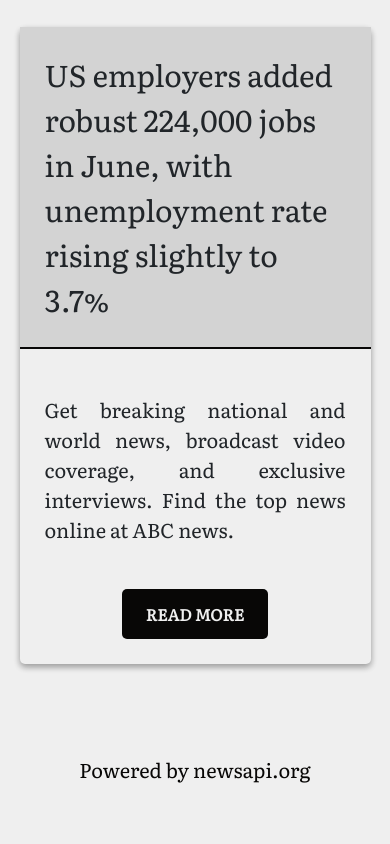
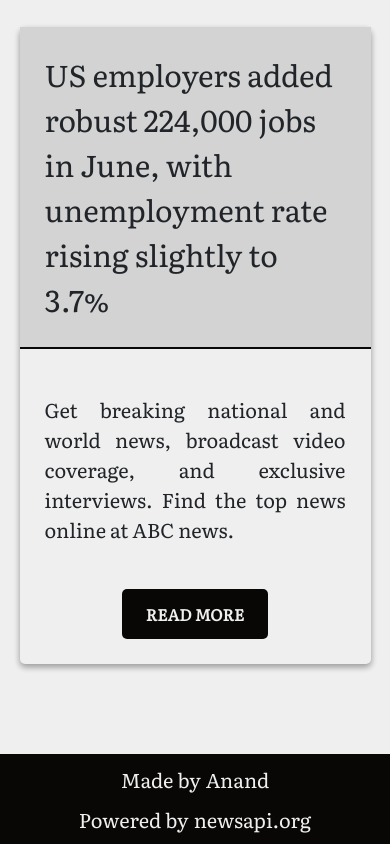
Before and after one commit to aanndch/News-App, a React (Create React App) app: page /news/abc-news in a window 390 px wide. Shown: the part 7377-8221 px from the top of the page. Before the commit the page ends 8171 px from the top, so only its background shows below. Built offline with nearby package versions, Linux system fonts and the light colour scheme.

Commit message:
Changed footer

```diff
--- a/src/App.css
+++ b/src/App.css
@@ -185,124 +185,6 @@ body {
   top: -25px;
 }
 
-@media (min-width: 1025px) and (max-width: 1280px) {
-  .contentContainer {
-    margin: 50px auto;
-    column-count: 3;
-    column-gap: 50px;
-  }
-
-  .modal-dialog {
-    margin: 10% auto;
-    height: 350px;
-    max-width: 60%;
-    display: flex;
-  }
-}
-
-@media (min-width: 768px) and (max-width: 1024px) {
-  #channel-search {
-    width: 80%;
-  }
-
-  #channel-list {
-    width: 85%;
-  }
-
-  .contentContainer {
-    position: relative;
-    margin: 50px auto;
-    column-count: 2;
-    column-gap: 50px;
-  }
-
-  #article-search {
-    width: 80%;
-  }
-
-  .modal-dialog {
-    margin: 10% auto;
-    height: 500px;
-    max-width: 60%;
-    display: flex;
-  }
-}
-
-@media (min-width: 321px) and (max-width: 767px) {
-  #channel-search {
-    width: 80%;
-  }
-
-  #channel-list {
-    width: 85%;
-  }
-
-  .contentContainer {
-    position: relative;
-    margin: 50px auto;
-    column-count: 1;
-  }
-
-  #article-search {
-    width: 90%;
-  }
-
-  .modal-dialog {
-    margin: 10% auto;
-    height: 650px;
-    max-width: 90%;
-    display: flex;
-  }
-
-  .modal-footer {
-    display: flex;
-    justify-content: center;
-    align-items: center;
-  }
-}
-
-@media (max-width: 320px) {
-  #channel-search {
-    width: 80%;
-  }
-
-  #channel-list {
-    width: 85%;
-  }
-
-  .contentContainer {
-    position: relative;
-    margin: 50px auto;
-    column-count: 1;
-  }
-
-  #article-search {
-    width: 90%;
-  }
-
-  .modal-dialog {
-    margin: 10% auto;
-    height: 650px;
-    max-width: 90%;
-    display: flex;
-  }
-
-  .modal-content {
-    padding: 20px;
-  }
-
-  .modal-footer {
-    display: flex;
-    justify-content: center;
-    align-items: center;
-    flex-direction: column;
-  }
-
-  #redirect-url-button {
-    margin: 10px;
-  }
-}
-
 /* Loading spinner */
 
 .spinner {
@@ -419,9 +301,177 @@ button.learn-more:hover {
 /* Footer */
 
 #universal-footer {
-  margin-bottom: 10px;
   width: 100%;
+  display: flex;
+  justify-content: space-between;
   font-size: 20px;
+  padding: 10px 0;
   text-align: center;
-  color: var(--black);
+  background-color: var(--black);
+  color: var(--white);
 }
+
+#footer-left {
+  margin-left: 50px;
+}
+
+#github-handle {
+  margin-left: 5px;
+  color: var(--white);
+}
+
+#footer-right {
+  margin-right: 50px;
+}
+
+#api-link {
+  margin-left: 5px;
+  color: var(--white);
+}
+
+/* Responsive CSS */
+
+@media (min-width: 1025px) and (max-width: 1280px) {
+  .contentContainer {
+    margin: 50px auto;
+    column-count: 3;
+    column-gap: 50px;
+  }
+
+  .modal-dialog {
+    margin: 10% auto;
+    height: 350px;
+    max-width: 60%;
+    display: flex;
+  }
+}
+
+@media (min-width: 768px) and (max-width: 1024px) {
+  #channel-search {
+    width: 80%;
+  }
+
+  #channel-list {
+    width: 85%;
+  }
+
+  .contentContainer {
+    position: relative;
+    margin: 50px auto;
+    column-count: 2;
+    column-gap: 50px;
+  }
+
+  #article-search {
+    width: 80%;
+  }
+
+  .modal-dialog {
+    margin: 10% auto;
+    height: 500px;
+    max-width: 60%;
+    display: flex;
+  }
+}
+
+@media (min-width: 321px) and (max-width: 767px) {
+  #channel-search {
+    width: 80%;
+  }
+
+  #channel-list {
+    width: 85%;
+  }
+
+  .contentContainer {
+    position: relative;
+    margin: 50px auto;
+    column-count: 1;
+  }
+
+  #article-search {
+    width: 90%;
+  }
+
+  .modal-dialog {
+    margin: 10% auto;
+    height: 650px;
+    max-width: 90%;
+    display: flex;
+  }
+
+  .modal-footer {
+    display: flex;
+    justify-content: center;
+    align-items: center;
+	}
+
+	#universal-footer {
+		flex-direction: column;
+	}
+
+	#footer-left {
+		margin: 0;
+	}
+
+	#footer-right {
+		margin: 0;
+		margin-top: 10px;
+	}
+
+}
+
+@media (max-width: 320px) {
+  #channel-search {
+    width: 80%;
+  }
+
+  #channel-list {
+    width: 85%;
+  }
+
+  .contentContainer {
+    position: relative;
+    margin: 50px auto;
+    column-count: 1;
+  }
+
+  #article-search {
+    width: 90%;
+  }
+
+  .modal-dialog {
+    margin: 10% auto;
+    height: 650px;
+    max-width: 90%;
+    display: flex;
+  }
+
+  .modal-content {
+    padding: 20px;
+  }
+
+  .modal-footer {
+    display: flex;
+    justify-content: center;
+    align-items: center;
+    flex-direction: column;
+  }
+
+  #redirect-url-button {
+    margin: 10px;
+	}
+
+	#universal-footer {
+		flex-direction: column;
+	}
+
+	#footer-left {
+		margin: 0;
+	}
+
+	#footer-right {
+		margin: 0;
+		margin-top: 10px;
+	}
+}
--- a/src/components/Footer.js
+++ b/src/components/Footer.js
@@ -1,11 +1,22 @@
-import React from 'react';
+import React from "react";
 
 function Footer() {
   return (
     <div id="universal-footer">
-      Powered by newsapi.org
+      <div id="footer-left">
+        Made by
+        <a href="https://github.com/aanndch" id="github-handle">
+          Anand
+        </a>
+      </div>
+      <div id="footer-right">
+        Powered by
+        <a href="https://newsapi.org/" id="api-link">
+          newsapi.org
+        </a>
+      </div>
     </div>
-  )
+  );
 }
 
 export default Footer;
```
